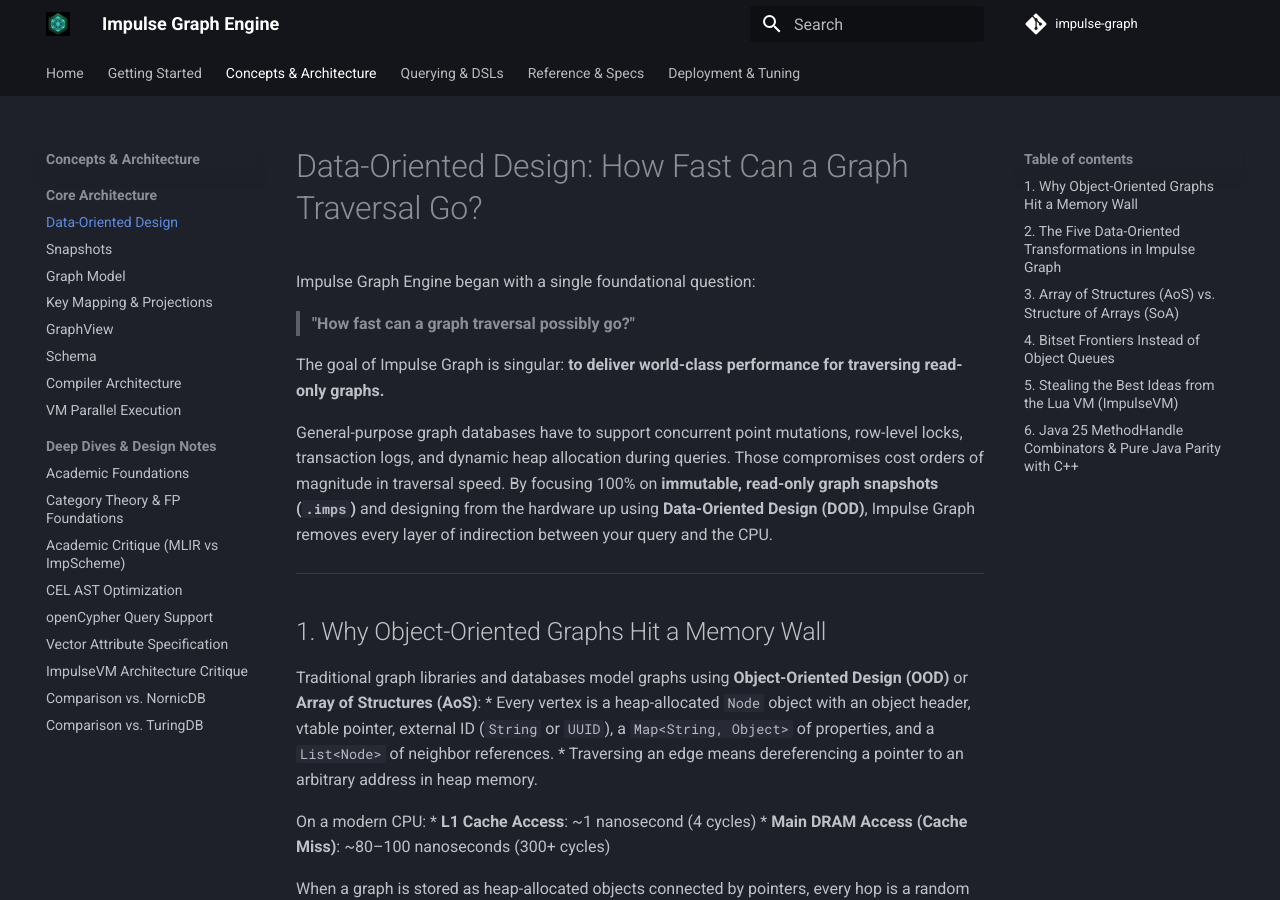
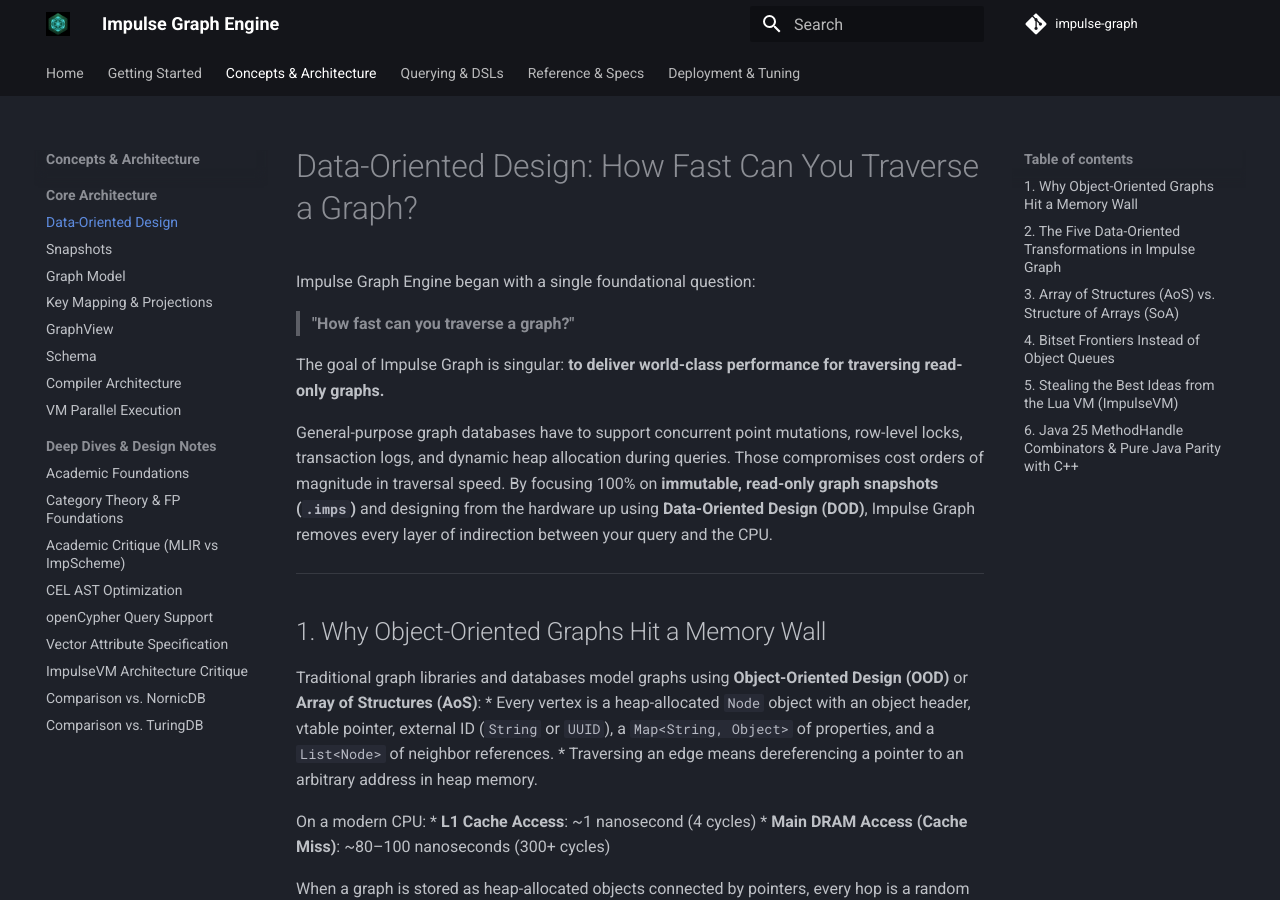
Before and after one commit to impulse-graph/impulse-website, an MkDocs documentation site: the page built from docs/concepts/data-oriented-design.md, in a window 1280 px wide and 900 px high. Built offline with MkDocs 1.6.1 and Material for MkDocs 9.7.7, drawn with Linux system fonts in a browser that asks for light colours.

Commit message:
docs: update founding question phrasing to 'How fast can you traverse a graph?'

```diff
--- a/docs/concepts/data-oriented-design.md
+++ b/docs/concepts/data-oriented-design.md
@@ -1,8 +1,8 @@
-# Data-Oriented Design: How Fast Can a Graph Traversal Go?
+# Data-Oriented Design: How Fast Can You Traverse a Graph?
 
 Impulse Graph Engine began with a single foundational question:
 
-> **"How fast can a graph traversal possibly go?"**
+> **"How fast can you traverse a graph?"**
 
 The goal of Impulse Graph is singular: **to deliver world-class performance for traversing read-only graphs.**
 
```
Also changed, not shown: docs/getting-started/index.md (+1 -1 lines), docs/index.md (+1 -1 lines).
